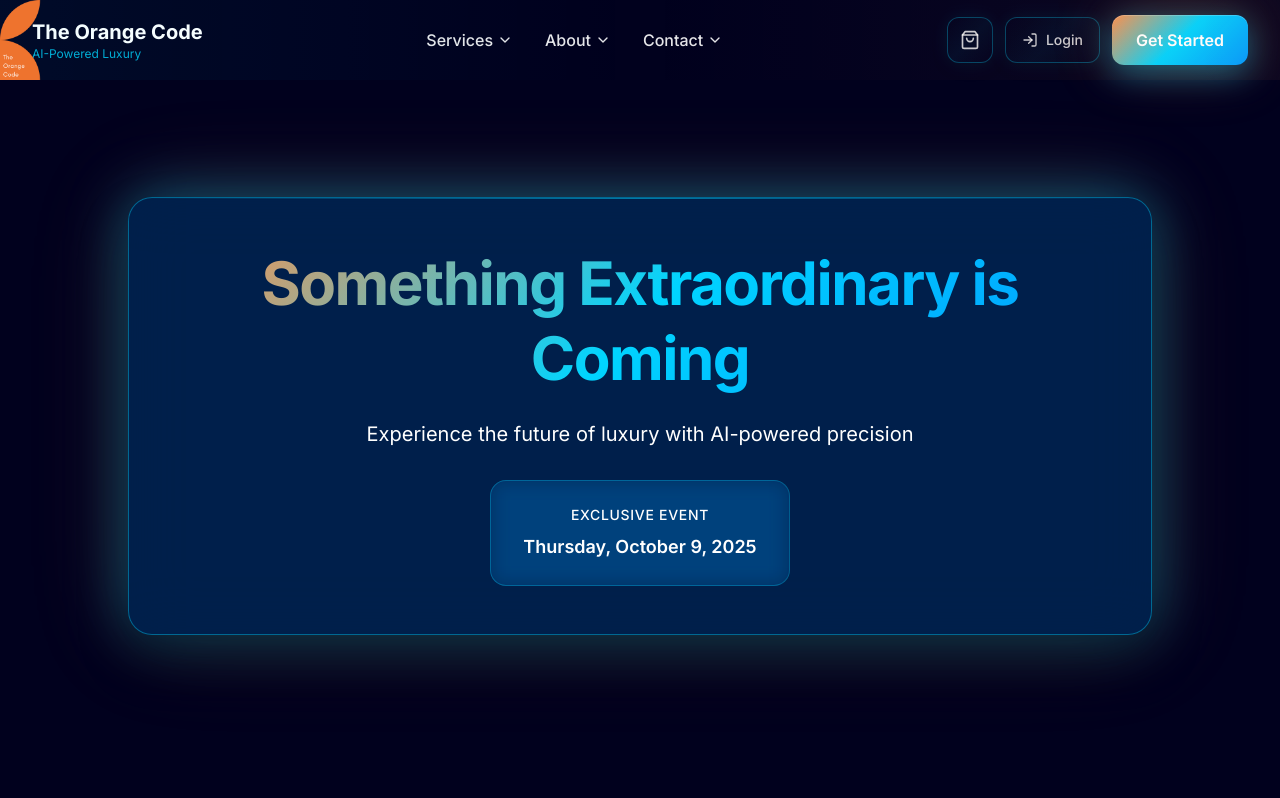
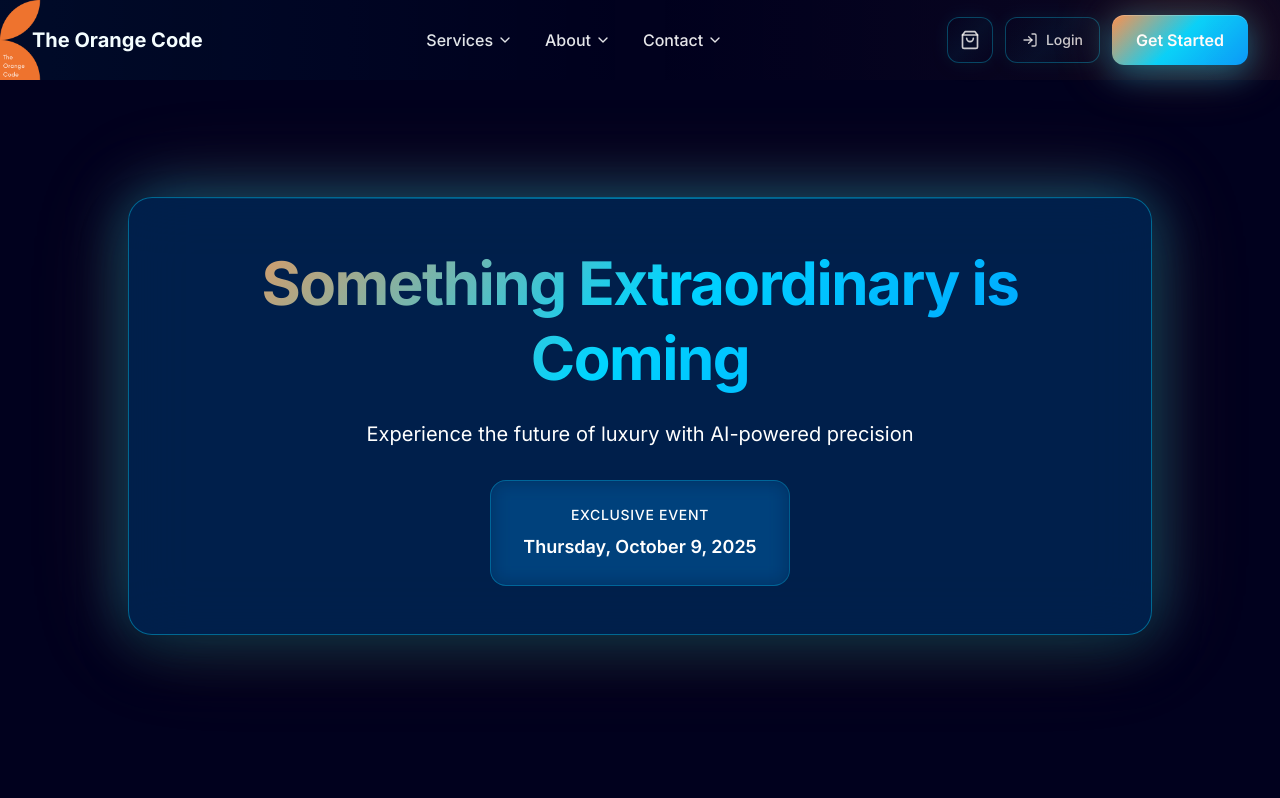
Before and after one commit to sksh100/theorangecode, a Next.js app: page /home in a window 1280 px wide. Shown: the top 798 px of the page. Built offline with nearby package versions, Linux system fonts and the light colour scheme.

Commit message:
Remove 'AI-Powered Luxury' subtitle from navbar

```diff
--- a/src/components/ModernNavbar.tsx
+++ b/src/components/ModernNavbar.tsx
@@ -124,9 +124,6 @@ export function ModernNavbar() {
               <h1 className="text-xl font-bold text-white font-montserrat">
                 The Orange Code
               </h1>
-              <p className="text-xs text-azure-blue/80 font-montserrat">
-                AI-Powered Luxury
-              </p>
             </div>
           </motion.div>
 
```
